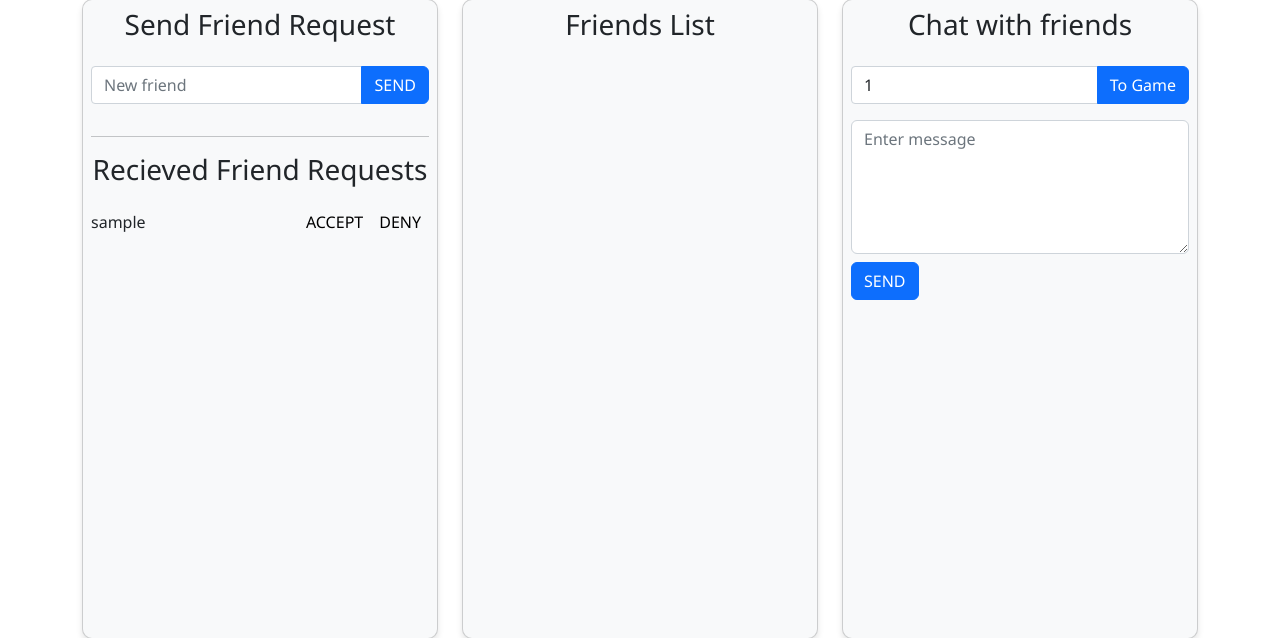
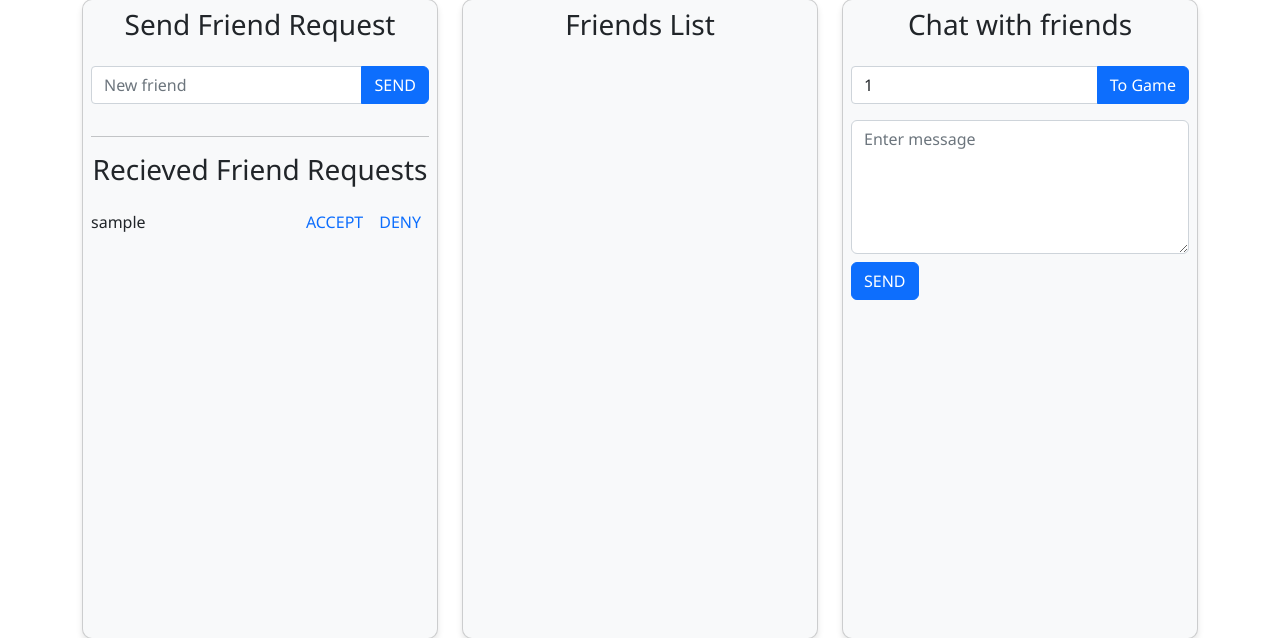
Before and after one commit to Ed-Bryce/COMP208, a PHP site: page /social.php?friend=1 in a window 1280 px wide. Shown: the part 105-743 px from the top of the page. Run offline with PHP 8.4, Linux system fonts and the light colour scheme; the visitor is signed in with stand-in values (Sample User, id 1); tables that the repository leaves empty hold one stand-in row (values such as "Sample post"); data that the repository does not hold is empty.

Commit message:
Adjust Stylesheet

```diff
--- a/stylesheet.css
+++ b/stylesheet.css
@@ -1,16 +1,6 @@
 body {
     background-color: white;
     font-family: 'Segoe UI', Tahoma, Geneva, Verdana, sans-serif;
-}
-
-a {
-    color: #000;
-    text-decoration: none;
-}
-
-a:hover {
-    color: #007bff;
-    text-decoration: none;
 }
 
 .card {
```
